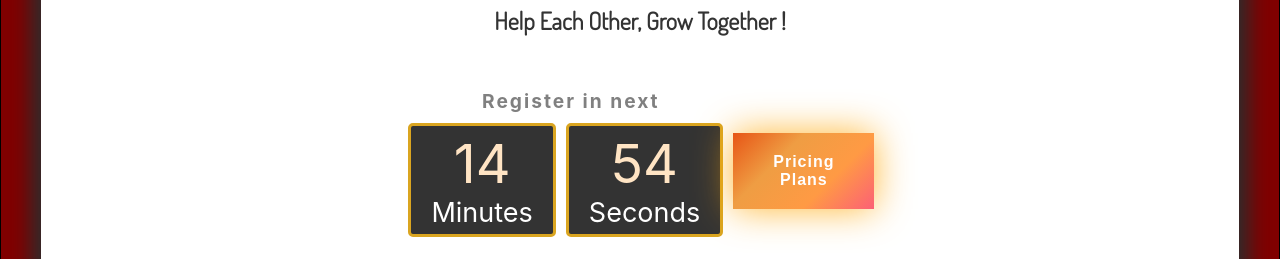
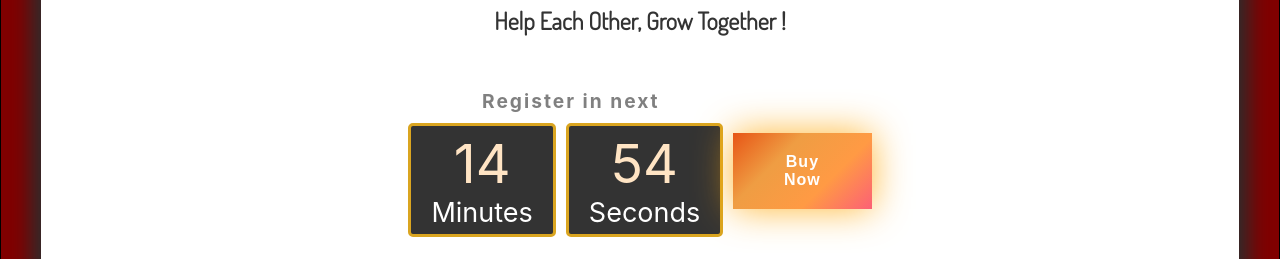
Before and after one commit to MADHANRAJ-R/structuralguru-rcc, a React (Create React App) app: page / in a window 1280 px wide. Shown: the part 420-679 px from the top of the page. Built offline with nearby package versions, Linux system fonts and the light colour scheme.

Commit message:
sec6 update

```diff
--- a/src/components/section_1.js
+++ b/src/components/section_1.js
@@ -101,7 +101,7 @@ const Section1 = () => {
             duration={1000}
             className="offer-button"
           >
-            <button>Pricing Plans</button>
+            <button>Buy Now</button>
           </Link>
         </div>
       </div>
--- a/src/components/section_3.js
+++ b/src/components/section_3.js
@@ -2,7 +2,7 @@ import React from "react";
 import {Link} from 'react-scroll';
 import "./section_3.css";
 import tick from "../assets/tick-symbol.png";
-import broucherImg from "../assets/img1.webp";
+// import broucherImg from "../assets/img1.webp";
 
 const section3 = () => {
   return (
@@ -151,14 +151,14 @@ const section3 = () => {
           </li>
         </ul>
         <div className="pricing-btn">
-          <Link activeClass='active' to='paymentId' spy={true} smooth={true} offset={50} duration={1000} className="offer-button"><button>Pricing Plans</button></Link>
+          <Link activeClass='active' to='paymentId' spy={true} smooth={true} offset={50} duration={1000} className="offer-button"><button>Buy Now</button></Link>
         </div>
       </div>
       <div className="more-content-div animate">
 
-        <div className="brochureImg-div">
+        {/* <div className="brochureImg-div">
           <img src={broucherImg} alt="broucherImg" className="brochure-img" />
-        </div>
+        </div> */}
         <a
           href="https://img1.wsimg.com/blobby/go/2e42f0cb-874d-433d-b9df-6117d6050d2b/downloads/Syllabus%20for%20TR-1000-1%20PSDCT-V.pdf?ver=1668681551847"
           rel="noreferrer"
--- a/src/components/section_6.js
+++ b/src/components/section_6.js
@@ -3387,7 +3387,7 @@ const Section6 = () => {
         </div>
       </div>
       <div className="pricing-btn">
-        <Link activeClass='active' to='paymentId' spy={true} smooth={true} offset={50} duration={1000} className="offer-button"><button>Pricing Plans</button></Link>
+        <Link activeClass='active' to='paymentId' spy={true} smooth={true} offset={50} duration={1000} className="offer-button"><button>Buy Now</button></Link>
       </div>
     </section>
   );
--- a/src/components/section_7.css
+++ b/src/components/section_7.css
@@ -32,7 +32,7 @@
 }
 
 .video-review-card {
-  border: 2px solid black;
+  /* border: 2px solid black; */
   padding: 15px;
   background-color:white;
   border-radius: 8px;
@@ -45,11 +45,11 @@
 }
 
 .video-review-card:hover {
-  box-shadow: 0 0 20px 10px rgba(44, 44, 44,1);
+  box-shadow: 0 0 20px 10px rgba(255, 255, 255,0.5);
   transform: scale(1.03);
 }
 
-.reviewer-name {
+.video-review-card .reviewer-name {
   font-weight: bold;
   color:black;
 }
--- a/src/components/section_7.js
+++ b/src/components/section_7.js
@@ -178,7 +178,7 @@ const section7 = () => {
           </div>
         </div>
         <div className="pricing-btn">
-          <Link activeClass='active' to='paymentId' spy={true} smooth={true} offset={50} duration={1000} className="offer-button"><button>Pricing Plans</button></Link>
+          <Link activeClass='active' to='paymentId' spy={true} smooth={true} offset={50} duration={1000} className="offer-button"><button>Buy Now</button></Link>
         </div>
       </div>
     </section>
```
